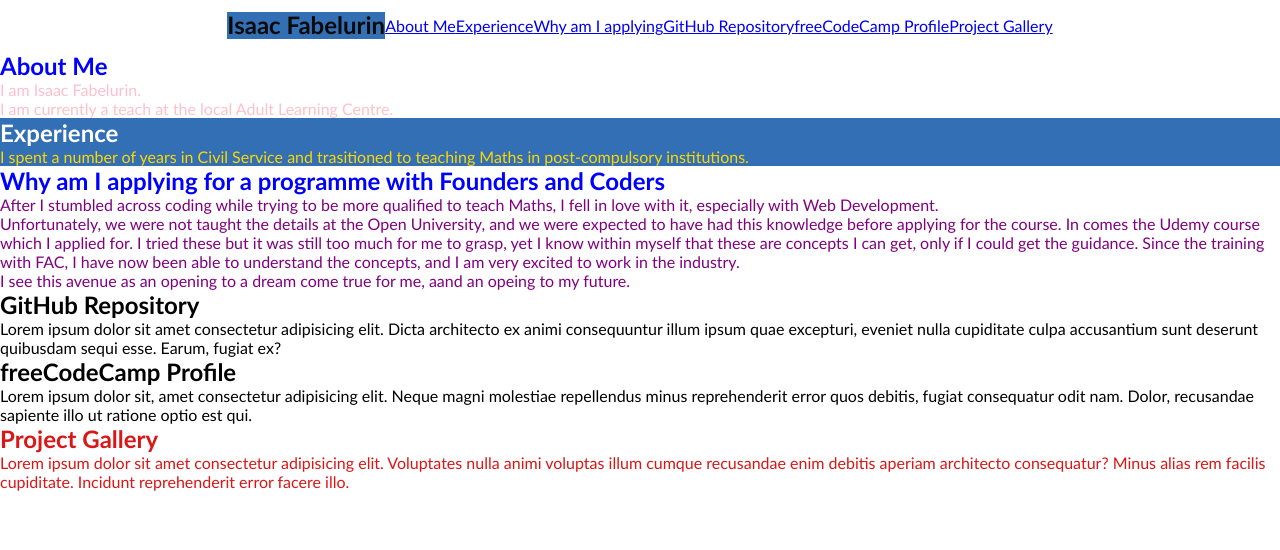
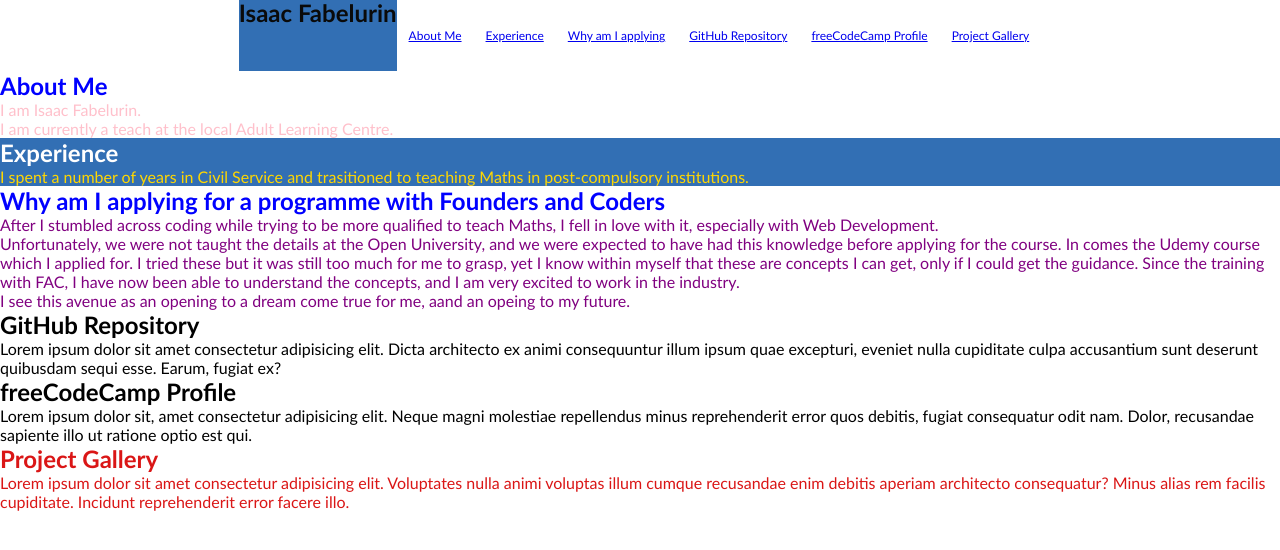
Before and after one commit to PrinceAyo1/FaC_PersonalWebsite, a plain HTML site: page index.html in a window 1280 px wide. Drawn offline with Linux system fonts and the light colour scheme.

Commit message:
added class to li, added li.menu to css, changed font, added margin - not sure I am supposed to do that but it served my purpose - now space-between works

```diff
--- a/index.html
+++ b/index.html
@@ -13,12 +13,12 @@
         <h1 class="title">Isaac Fabelurin</h1>
       </div>
       <ul class="navigationBar">
-        <li><a href="#about">About Me</a></li>
-        <li><a href="#experience">Experience</a></li>
-        <li><a href="#why">Why am I applying</a></li>
-        <li><a href="#github">GitHub Repository</a></li>
-        <li><a href="#freecodecamp">freeCodeCamp Profile</a></li>
-        <li><a href="#projectGallery">Project Gallery</a></li>
+        <li class="menu"><a href="#about">About Me</a></li>
+        <li class="menu"><a href="#experience">Experience</a></li>
+        <li class="menu"><a href="#why">Why am I applying</a></li>
+        <li class="menu"><a href="#github">GitHub Repository</a></li>
+        <li class="menu"><a href="#freecodecamp">freeCodeCamp Profile</a></li>
+        <li class="menu"><a href="#projectGallery">Project Gallery</a></li>
       </ul>
     </div>
 
--- a/style.css
+++ b/style.css
@@ -10,8 +10,9 @@ body {
 }
 
 .titleAndMenu {
+  margin: 0;
   display: flex;
-  align-items: center;
+  /*align-items: center;*/
   justify-content: center;
 }
 
@@ -19,8 +20,14 @@ ul.navigationBar {
   padding: 0;
   list-style-type: none;
   display: flex;
-  /*align-items: center;*/
+  align-items: center;
   justify-content: space-between;
+}
+li.menu {
+  display: flex;
+  justify-content: space-between;
+  margin: 1em;
+  font-size: 12px;
 }
 
 h1,
```
